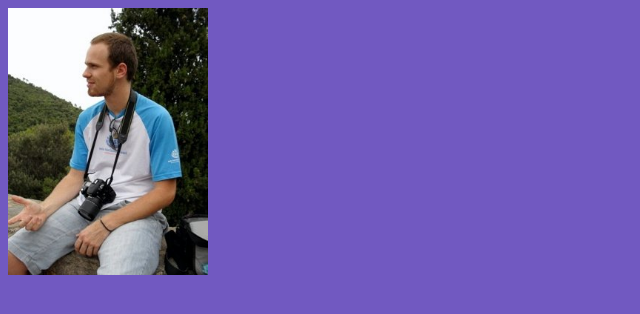
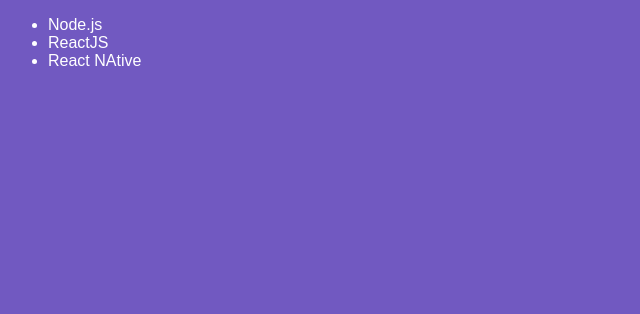
Before and after one commit to angelocarlotto/bootcamp-gostack-modulo04-gobarber, a React app: page / in a window 1280 px wide. Shown: the top 314 px of the page, without its empty margins (0-640 px from the left). Built offline with nearby package versions, Linux system fonts and the light colour scheme.

Commit message:
criado primeiro componente TechList

```diff
--- a/babel.config.js
+++ b/babel.config.js
@@ -2,5 +2,6 @@
     presets:[
         "@babel/preset-env",
         "@babel/preset-react",
-    ]
+    ],
+    plugins:['@babel/plugin-proposal-class-properties']
 }
--- a/package.json
+++ b/package.json
@@ -10,6 +10,7 @@
   },
   "devDependencies": {
     "@babel/core": "^7.7.2",
+    "@babel/plugin-proposal-class-properties": "^7.7.0",
     "@babel/preset-env": "^7.7.1",
     "@babel/preset-react": "^7.7.0",
     "babel-loader": "^8.0.6",
--- a/src/App.js
+++ b/src/App.js
@@ -1,8 +1,9 @@
 import React from 'react'
 import './App.css'
-import profile from './assets/profile.jpg'
+//import profile from './assets/profile.jpg'
+import TechList from  './components/TechList';
 function App(){
-    return <img width="200" src={profile}></img>
+    return <TechList></TechList>
 }
 
 export default App;
--- /dev/null
+++ b/src/components/TechList.js
@@ -0,0 +1,21 @@
+import React,{Component} from 'react'
+class TechList extends Component{
+
+    state={
+        techs:[
+            'Node.js','ReactJS','ReactNative'
+        ]
+    };
+
+    render(){
+        return(
+            <ul>
+                <li>Node.js</li>
+                <li>ReactJS</li>
+                <li>React NAtive</li>
+            </ul>
+        )
+    }
+}
+
+export default TechList;
```
Also changed, not shown: 1 other file (tests, documents, lock files or other folders).
